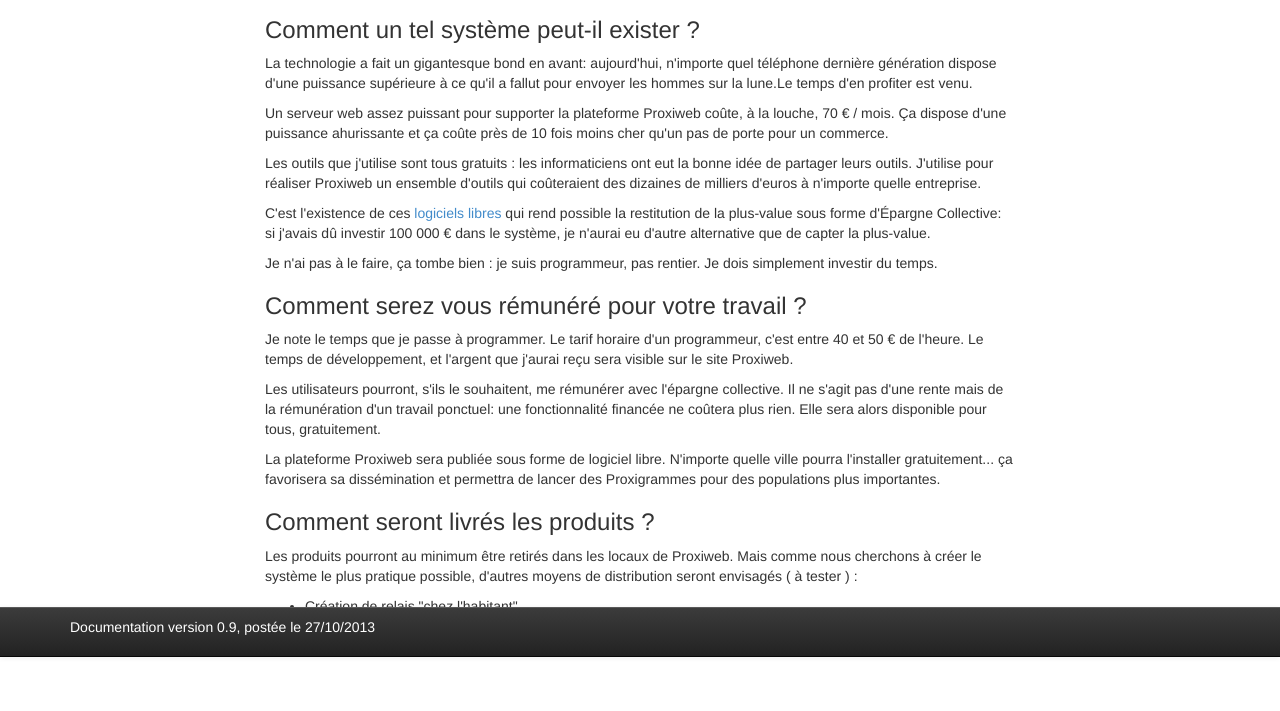
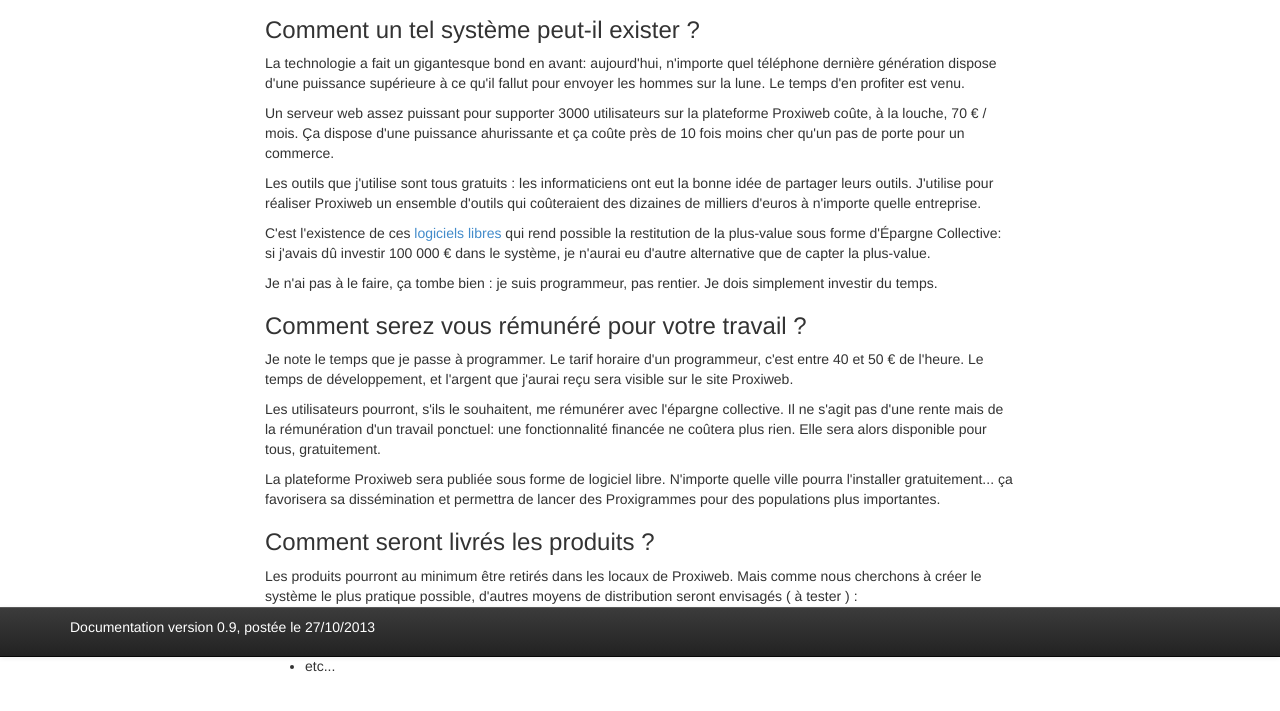
Before and after one commit to Proxiweb/proxiweb.github.io, a plain HTML site: page faq.html in a window 1280 px wide. Shown: the part 143-854 px from the top of the page. Drawn offline with nearby package versions, Linux system fonts and the light colour scheme.

Commit message:
correction typos

```diff
--- a/faq.html
+++ b/faq.html
@@ -53,8 +53,8 @@
         <div class="col-md-offset-2 col-md-8">
             <h1 class="page-header">Foire Aux Questions</h1>
             <h3>Comment un tel système peut-il exister ?</h3>
-            <p>La technologie a fait un gigantesque bond en avant: aujourd'hui, n'importe quel téléphone dernière génération dispose d'une puissance supérieure à ce qu'il a fallut pour envoyer les hommes sur la lune.Le temps d'en profiter est venu.</p>
-            <p>Un serveur web assez puissant pour supporter la plateforme Proxiweb coûte, à la louche, 70 € / mois. Ça dispose d'une puissance ahurissante et ça coûte près de 10 fois moins cher qu'un pas de porte pour un commerce.</p>
+            <p>La technologie a fait un gigantesque bond en avant: aujourd'hui, n'importe quel téléphone dernière génération dispose d'une puissance supérieure à ce qu'il fallut pour envoyer les hommes sur la lune. Le temps d'en profiter est venu.</p>
+            <p>Un serveur web assez puissant pour supporter 3000 utilisateurs sur la plateforme Proxiweb coûte, à la louche, 70 € / mois. Ça dispose d'une puissance ahurissante et ça coûte près de 10 fois moins cher qu'un pas de porte pour un commerce.</p>
             <p>Les outils que j'utilise sont tous gratuits : les informaticiens ont eut la bonne idée de partager leurs outils. J'utilise pour réaliser Proxiweb un ensemble d'outils qui coûteraient des dizaines de milliers d'euros à n'importe quelle entreprise.</p>
             <p>C'est l'existence de ces <a href="http://fr.wikipedia.org/wiki/Logiciels_libres">logiciels libres</a> qui rend possible la restitution de la plus-value sous forme d'Épargne Collective: si j'avais dû investir 100 000 € dans le système, je n'aurai eu d'autre alternative que de capter la plus-value.</p>
             <p>Je n'ai pas à le faire, ça tombe bien : je suis programmeur, pas rentier. Je dois simplement investir du temps.</p>
```
